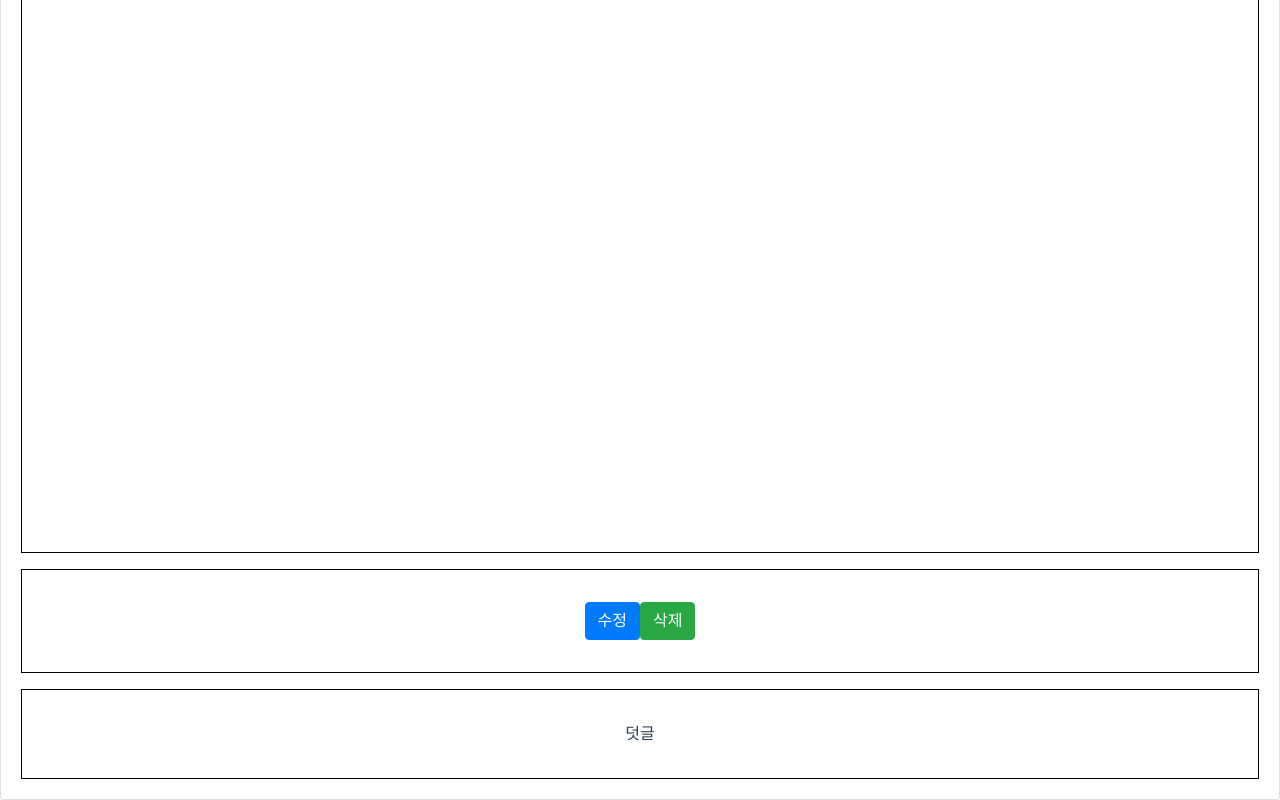
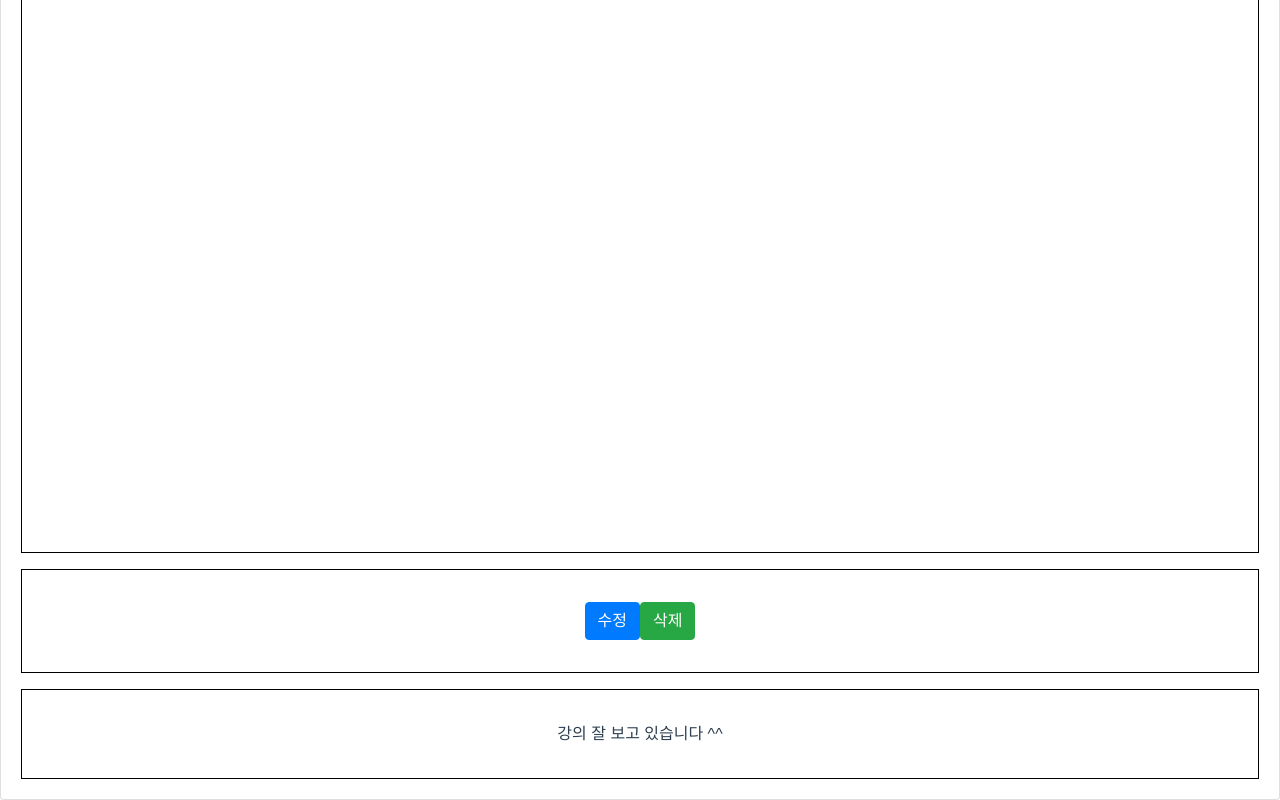
Before and after one commit to Yang-heesu/vue-board, a Vue app in the folder src/frontend/: page /#/board/free/detail/1 in a window 1280 px wide. Shown: the part 342-1142 px from the top of the page. Built offline with nearby package versions, Linux system fonts and the light colour scheme.

Commit message:
댓글 나타나게 만들기

```diff
--- /dev/null
+++ b/src/frontend/src/components/CommentList.vue
@@ -0,0 +1,23 @@
+<template>
+    <div>
+        <div :key="item.commend_id" v-for="item in comments">
+            <div>{{item.context}}</div>
+        </div>
+    </div>
+</template>
+
+<script>
+    import data from '../data'
+
+    export default {
+        name: "CommentList",
+        props: {
+            contentId: Number
+        },
+        data() {
+            return {
+                comments: data.Comment.filter(item => item.content_id === this.contentId)
+            }
+        }
+    }
+</script>
--- a/src/frontend/src/components/ContentDetail.vue
+++ b/src/frontend/src/components/ContentDetail.vue
@@ -27,16 +27,18 @@
                 <b-button variant="success" @click="deleteData">삭제</b-button>
             </div>
             <div class="content-detail-comment">
-                덧글
+                <CommentList :contentId="contentId"/>
             </div>
         </b-card>
     </div>
 </template>
 <script>
     import data from '../data'
+    import CommentList from "./CommentList";
 
     export default {
         name: 'ContentDetail',
+        components: {CommentList},
         data(){
             const contentId = Number(this.$route.params.contentId)
             const contentData = data.Content.filter(item => item.content_id === contentId)[0]
```
